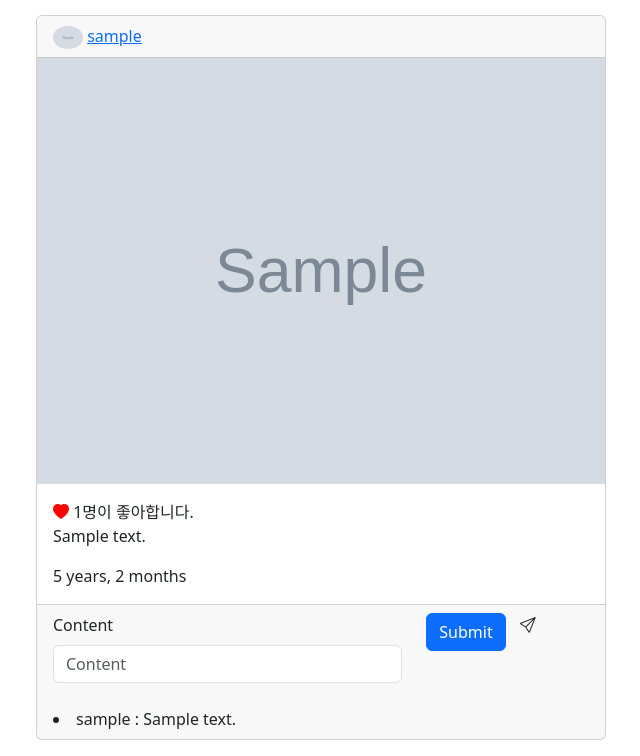
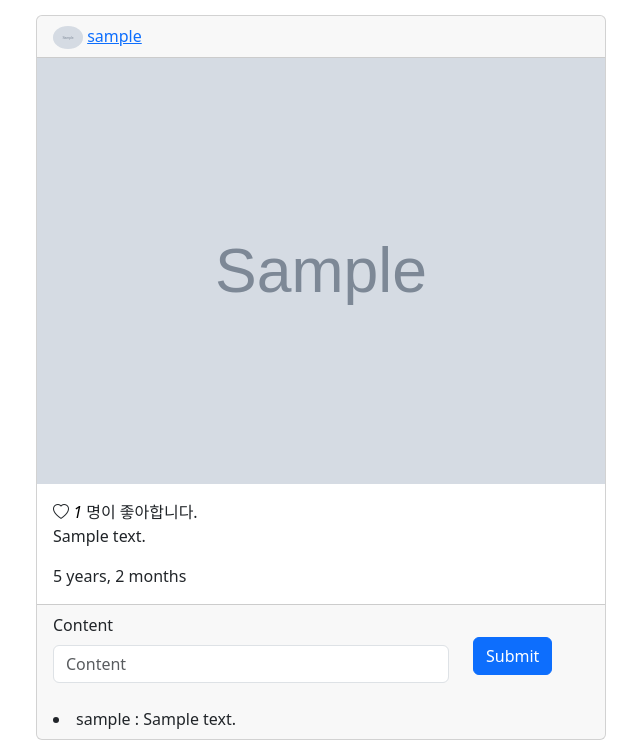
Before and after one commit to kka712/insta, a Django app: page / in a window 1280 px wide. Shown: the part 57-813 px from the top of the page, without its empty margins (319-959 px from the left). Run offline with Django 5.2, Linux system fonts and the light colour scheme; a user stored in the database is signed in; tables that the repository leaves empty hold one stand-in row (values such as "Sample post"); grey boxes marked "Sample" are stand-in pictures; parts of the project's set-up code (start-up, migrations or seed data) failed here and were passed over; some libraries are stand-ins or nearby versions.

Commit message:
like async 기능 추가

```diff
--- a/posts/templates/_card.html
+++ b/posts/templates/_card.html
@@ -7,14 +7,16 @@
     </div>
     <img src="{{post.image.url}}" class="" alt="...">
     <div class="card-body">
-      <a href="{% url 'posts:like' post.id %}" class="text-reset text-decoration-none">
-        {% if user in post.like_users.all %}
-          <i class="bi bi-heart-fill" style="color: red;"></i>
+        {% if user in post.like_user.all %}
+          <i class="bi like bi-heart-fill" style="color: red;" data-post-id="{{post.id}}">
+            <span style="color: black;">{{post.like_users.all|length}}</span>
+          </i>
         {% else %}
-          <i class="bi bi-heart"></i>
+          <i class="bi bi-heart" data-post-id="{{post.id}}">
+            <span style="color: black;">{{post.like_users.all|length}}</span>
+          </i>
         {% endif %}
-      </a>
-      <span>{{post.like_users.all|length}}명이 좋아합니다.</span>
+      <span>명이 좋아합니다.</span>
       <!-- <h5 class="card-title">Card title</h5> -->
       <p class="card-text">{{post.content}}</p>
       <p class="card-text">{{post.created_at|timesince}}</p>
@@ -24,15 +26,12 @@
       {% if user.is_authenticated %}
       <form action="{% url 'posts:comment_create' post.id %}" method="POST">
         {% csrf_token %}
-        <div class="row">
-          <div class="col-8">
+        <div class="row align-items-center">
+          <div class="col-9">
             {% bootstrap_form form show_label=False wrapper_class='' %}
           </div>
           <div class="col-2">
             <input type="submit" class="btn btn-primary">
-          </div>
-          <div class="col-2">
-            <i class="bi bi-send" class="btn btn-primary"></i>
           </div>
         </div>
       </form>
--- a/posts/templates/index.html
+++ b/posts/templates/index.html
@@ -6,4 +6,36 @@
             {% include '_card.html' %}
         {% endfor %}
     </div>
+    <script>
+        let likeBtns = document.querySelectorAll('i.like')
+
+        let likeRequest = async (btn, postId) => {
+            let likeURL = `/posts/${postId}/like-async`
+
+            let res = await fetch(likeURL)
+            let result = await res.json()
+
+            if (result.status) {
+                btn.style.color = 'red'
+                btn.classList.remove('bi-heart')
+                btn.classList.add('bi-heart-fill')
+
+            } else {
+                btn.style.color = 'black'
+                btn.classList.remove('bi-heart-fill')
+                btn.classList.add('bi-heart')
+            }
+            btn.querySelector('span').innerHTML = result.count
+        }
+
+        likeBtns.forEach(function(likeBtn){
+            likeBtn.addEventListener('click', function(e){
+                const postId = e.target.dataset.postId
+
+                likeRequest(likeBtn, postId)
+            })
+        })
+
+
+    </script>
 {% endblock %}
--- a/posts/urls.py
+++ b/posts/urls.py
@@ -10,4 +10,5 @@ urlpatterns = [
     path('<int:post_id>/comments/create/', views.comment_create, name='comment_create'),
     path('<int:post_id>/like/', views.like, name='like'),
     path('feed/', views.feed, name='feed'),
+    path('<int:id>/like-async/', views.like_async, name='like_async'),
 ]
```
